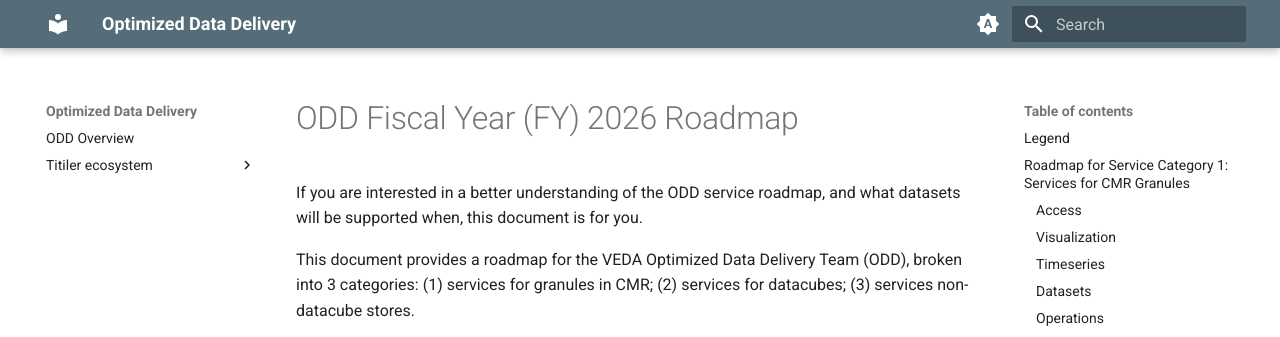
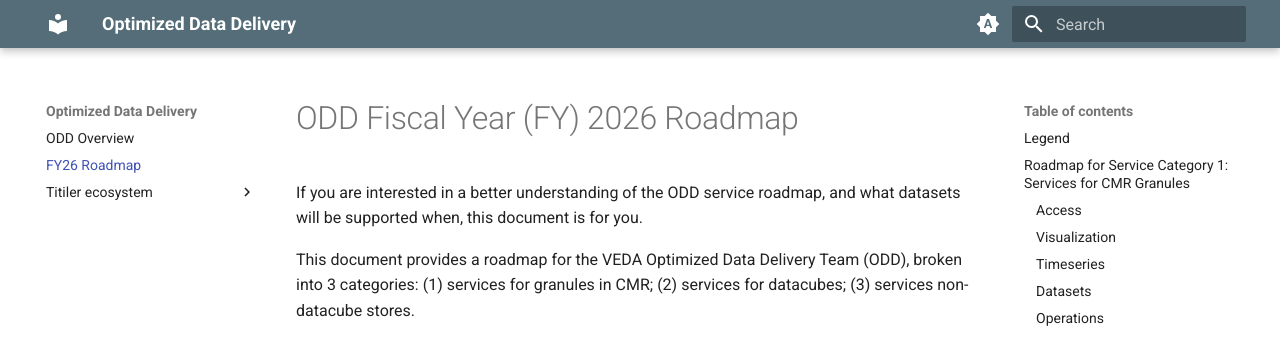
Before and after one commit to NASA-IMPACT/veda-odd, an MkDocs documentation site: the page built from docs/fy26-roadmap.md, in a window 1280 px wide. Shown: the top 337 px of the page. Built offline with MkDocs 1.6.1 and Material for MkDocs 9.7.7, drawn with Linux system fonts in a browser that asks for light colours; the version menu is left out.

Commit message:
Add roadmap to index page

```diff
--- a/mkdocs.yml
+++ b/mkdocs.yml
@@ -10,6 +10,7 @@ extra:
 
 nav:
   - "index.md"
+  - FY26 Roadmap: "fy26-roadmap.md"
   - Titiler ecosystem:
     - Overview: "titiler/ecosystem/overview.md"
     - API Reference:
```
